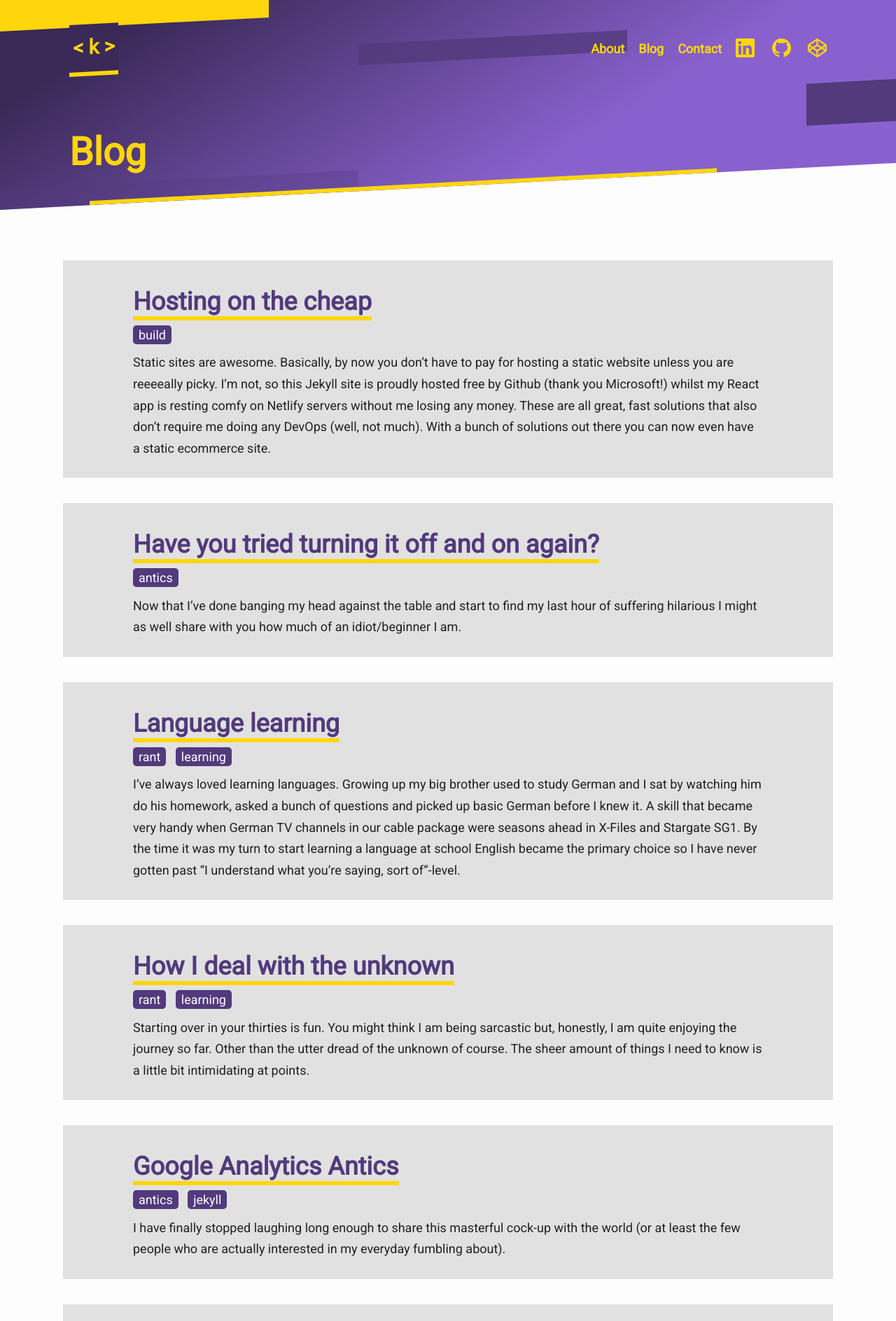
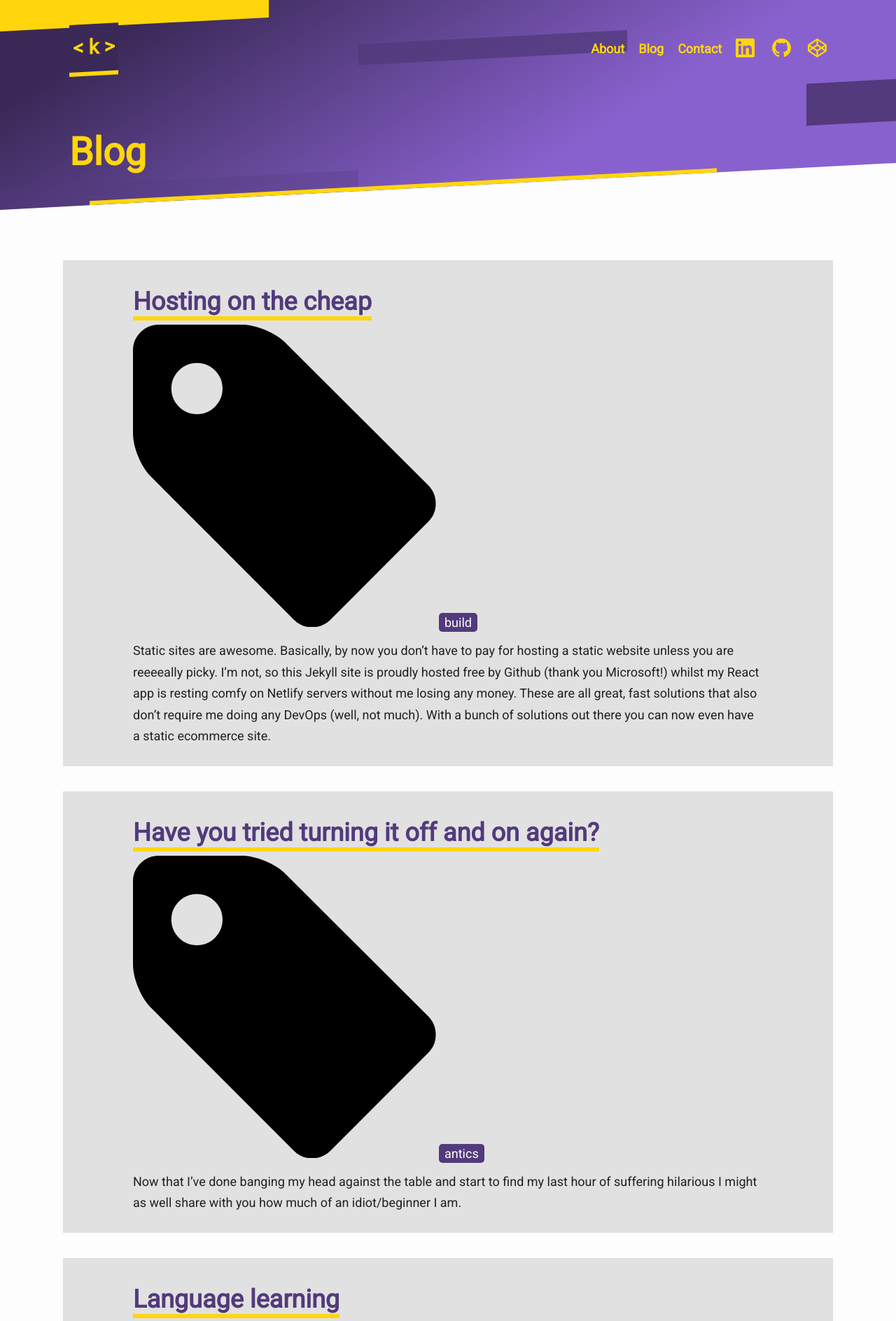
Before and after one commit to krisztin/krisztin.github.io, a Jekyll site: the page built from blog/index.md, in a window 1280 px wide. Shown: the top 1888 px of the page at 70% size. Built offline with Jekyll 4.4.1, drawn with Linux system fonts in a browser that asks for light colours.

Commit message:
change post tag to svg icon (from FA)

```diff
--- a/_layouts/post.html
+++ b/_layouts/post.html
@@ -6,7 +6,7 @@ layout: page
   <header>
     <p class="post-meta">
       <span class="post-tags"> |
-        <i class="fas fa-tags"></i>
+        <svg xmlns="http://www.w3.org/2000/svg" width="432.544" height="432.544"><path d="M421.985 229.833L217.847 25.981c-7.235-7.238-16.94-13.374-29.121-18.416C176.541 2.522 165.407 0 155.318 0H36.547C26.648 0 18.083 3.619 10.85 10.848 3.617 18.081.002 26.646.002 36.545v118.771c0 10.088 2.519 21.219 7.564 33.404s11.182 21.792 18.417 28.837L230.118 421.98c7.043 7.043 15.602 10.564 25.697 10.564 9.89 0 18.558-3.521 25.98-10.564l140.186-140.47c7.043-7.046 10.561-15.604 10.561-25.693 0-9.898-3.518-18.559-10.557-25.984zM117.202 117.201c-7.142 7.138-15.752 10.709-25.841 10.709-10.085 0-18.699-3.571-25.837-10.709-7.138-7.139-10.706-15.749-10.706-25.837 0-10.089 3.568-18.702 10.706-25.837 7.139-7.139 15.752-10.71 25.837-10.71 10.089 0 18.702 3.571 25.841 10.71 7.135 7.135 10.706 15.749 10.706 25.837s-3.567 18.698-10.706 25.837z"/></svg>
         {% if post %}
           {% assign tags = post.tags %}
         {% else %}
--- a/blog/index.md
+++ b/blog/index.md
@@ -6,9 +6,8 @@ title: Blog
 <div class="wrapper">
 {%- for post in site.posts -%}
     <article class="blog-listing">
-        {%- assign date_format = site.minima.date_format | default: "%b %-d, %Y" -%}
         <h3><a class="post-link" href="{{ post.url | relative_url }}">{{ post.title | escape }}</a></h3>
-        <p>
+        <p><svg xmlns="http://www.w3.org/2000/svg" width="432.544" height="432.544"><path d="M421.985 229.833L217.847 25.981c-7.235-7.238-16.94-13.374-29.121-18.416C176.541 2.522 165.407 0 155.318 0H36.547C26.648 0 18.083 3.619 10.85 10.848 3.617 18.081.002 26.646.002 36.545v118.771c0 10.088 2.519 21.219 7.564 33.404s11.182 21.792 18.417 28.837L230.118 421.98c7.043 7.043 15.602 10.564 25.697 10.564 9.89 0 18.558-3.521 25.98-10.564l140.186-140.47c7.043-7.046 10.561-15.604 10.561-25.693 0-9.898-3.518-18.559-10.557-25.984zM117.202 117.201c-7.142 7.138-15.752 10.709-25.841 10.709-10.085 0-18.699-3.571-25.837-10.709-7.138-7.139-10.706-15.749-10.706-25.837 0-10.089 3.568-18.702 10.706-25.837 7.139-7.139 15.752-10.71 25.837-10.71 10.089 0 18.702 3.571 25.841 10.71 7.135 7.135 10.706 15.749 10.706 25.837s-3.567 18.698-10.706 25.837z"/></svg>
             <span class="post-tags">
             {% if post %}
                 {% assign tags = post.tags %}
```
